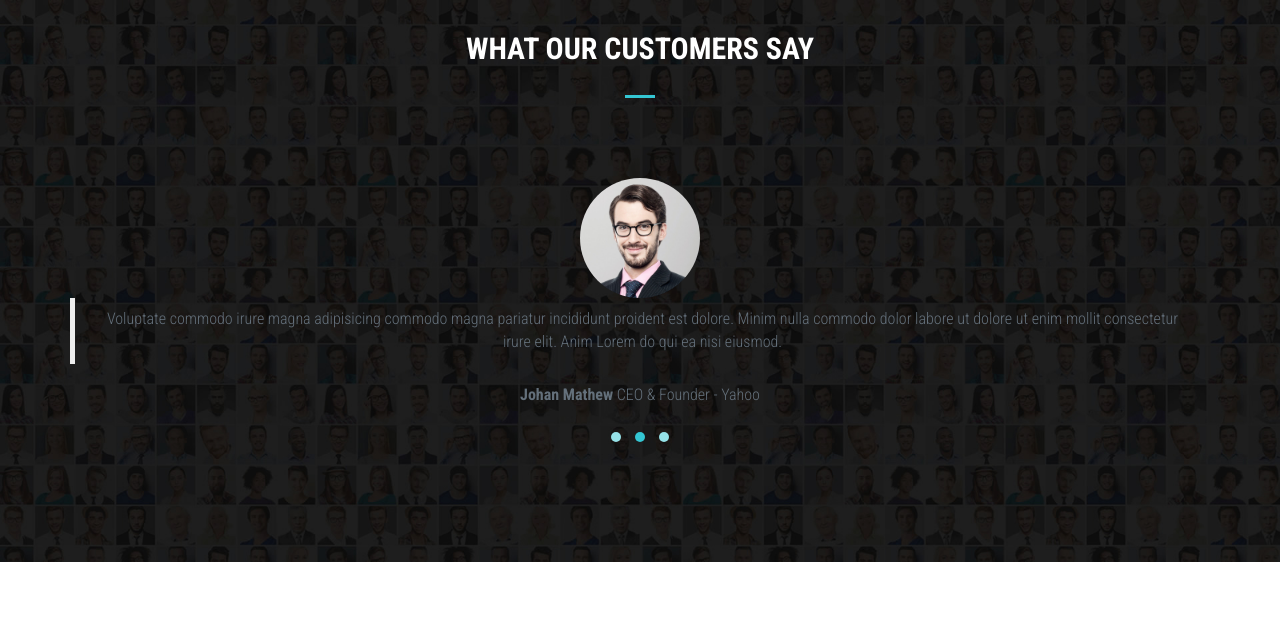
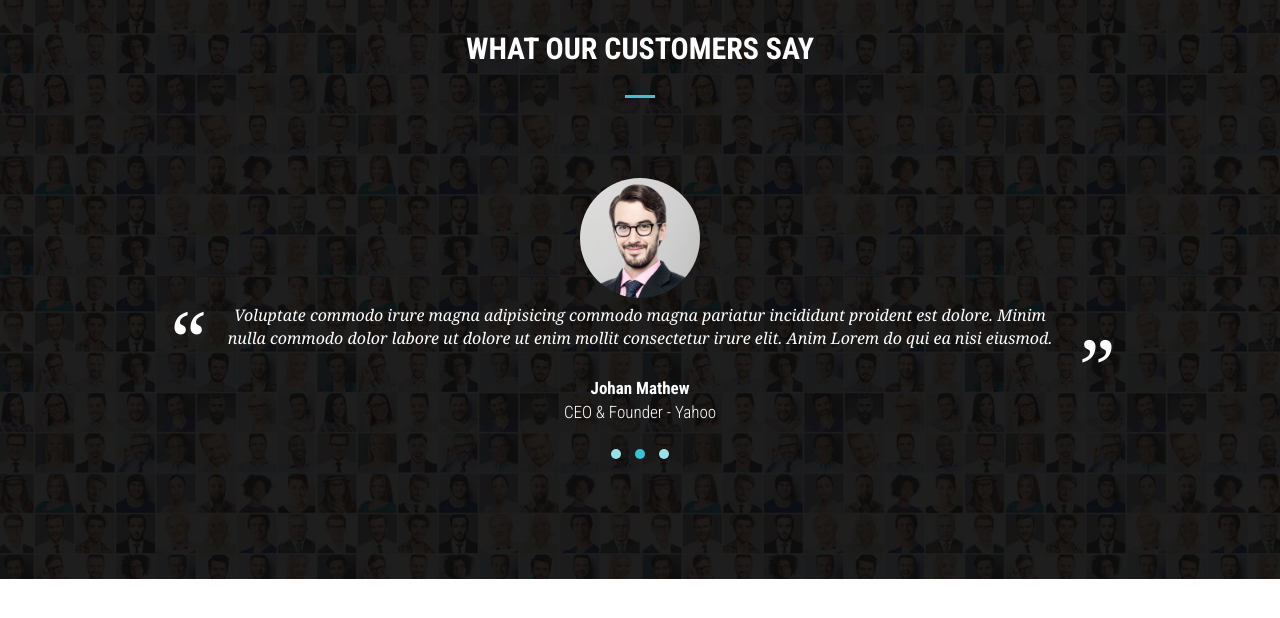
Before and after one commit to milena-mica/vesco, a plain HTML site: page index.html in a window 1280 px wide. Shown: the part 3659-4277 px from the top of the page. Drawn offline with Linux system fonts and the light colour scheme.

Commit message:
Testimonials-CSS

```diff
--- a/css/style.css
+++ b/css/style.css
@@ -264,3 +264,46 @@ h4.team-member-designation {
   max-width: 120px;
   margin: 0 auto 0 auto;
 }
+
+.testimonial blockquote {
+  border: 0;
+  font-family: Georgia, sans-serif;
+  font-style: italic;
+  color: #fff;
+  padding: 6px 150px;
+  position: relative;
+}
+.testimonial blockquote p {
+  color: #fff;
+}
+
+.testimonial blockquote::before,
+.testimonial blockquote::after {
+  font-size: 80px;
+  font-style: normal;
+  line-height: 1;
+  width: 30px;
+  height: 30px;
+  position: absolute;
+}
+
+.testimonial blockquote::before {
+  content: "\201C";
+  top: 0;
+  left:100px;
+}
+
+.testimonial blockquote::after {
+  content: "\201D";
+  bottom: 0;
+  right: 100px;
+}
+
+.testimonial-author p {
+  color: #fff;
+  font-size: 17px;
+}
+
+.testimonial-author p strong {
+  display: block;
+}
--- a/index.html
+++ b/index.html
@@ -335,7 +335,7 @@
             <div id="customers-testimonials" class="text-center owl-carousel owl-theme">
               <div class="testimonial">
                 <img src="img/client/client-1.jpg" class="img-responsive img-circle"   alt="testimonial">
-                <blockquote>
+                <blockquote class="text-center">
                   <p>Voluptate commodo irure magna adipisicing commodo magna pariatur incididunt proident est dolore. Minim nulla commodo dolor labore ut dolore ut enim mollit consectetur irure elit. Anim Lorem do qui ea nisi eiusmod.</p>
                 </blockquote>
                 <div class="testimonial-author">
@@ -348,7 +348,7 @@
 
               <div class="testimonial">
                 <img src="img/client/client-2.jpg" class="img-responsive img-circle"   alt="testimonial">
-                <blockquote>
+                <blockquote class="text-center">
                   <p>Voluptate commodo irure magna adipisicing commodo magna pariatur incididunt proident est dolore. Minim nulla commodo dolor labore ut dolore ut enim mollit consectetur irure elit. Anim Lorem do qui ea nisi eiusmod.</p>
                 </blockquote>
                 <div class="testimonial-author">
@@ -361,7 +361,7 @@
 
               <div class="testimonial">
                 <img src="img/client/client-3.jpg" class="img-responsive img-circle"   alt="testimonial">
-                <blockquote>
+                <blockquote class="text-center">
                   <p>Voluptate commodo irure magna adipisicing commodo magna pariatur incididunt proident est dolore. Minim nulla commodo dolor labore ut dolore ut enim mollit consectetur irure elit. Anim Lorem do qui ea nisi eiusmod.</p>
                 </blockquote>
                 <div class="testimonial-author">
```
